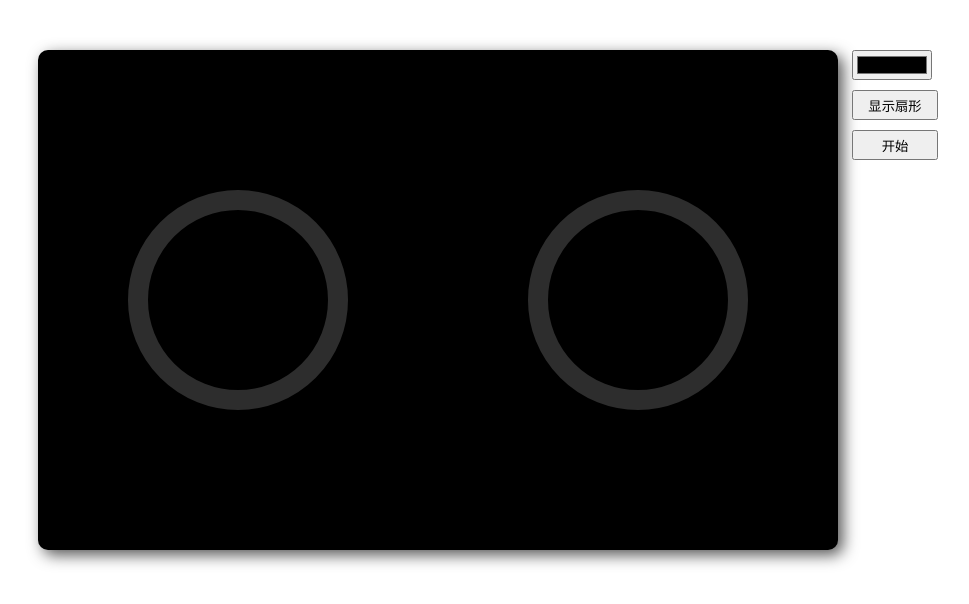
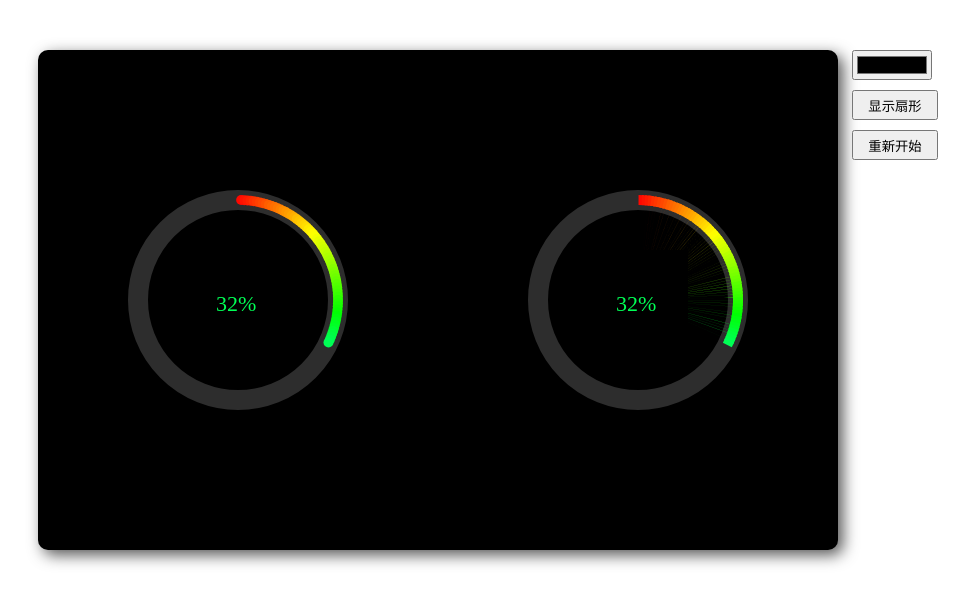
Before and after one commit to jiunacaikang/circle, a plain HTML site: page index.html in a window 1280 px wide. Shown: the whole page, without its empty margins (202-1171 px from the left). Drawn offline with Linux system fonts and the light colour scheme.

Commit message:
操作栏

```diff
--- a/index.html
+++ b/index.html
@@ -4,7 +4,7 @@
 <head>
     <meta http-equiv="Content-Type" content="text/html; charset=UTF-8">
 
-    <title>canvas OPTIONS.progress</title>
+    <title>canvas progress</title>
     <style type="text/css">
         .wrap {
             width: 800px;
@@ -44,7 +44,7 @@
             <br>
             <button id="showSector">显示扇形</button>
             <br>
-            <button id="start">开始</button>
+            <button id="start">重新开始</button>
         </div>
         <canvas id="canvas" width="800" height="500"></canvas>
     </div>
@@ -145,6 +145,7 @@
         }
 
         init();
+        draw();
 
         $$("start").onclick = function() {
             init();
```
